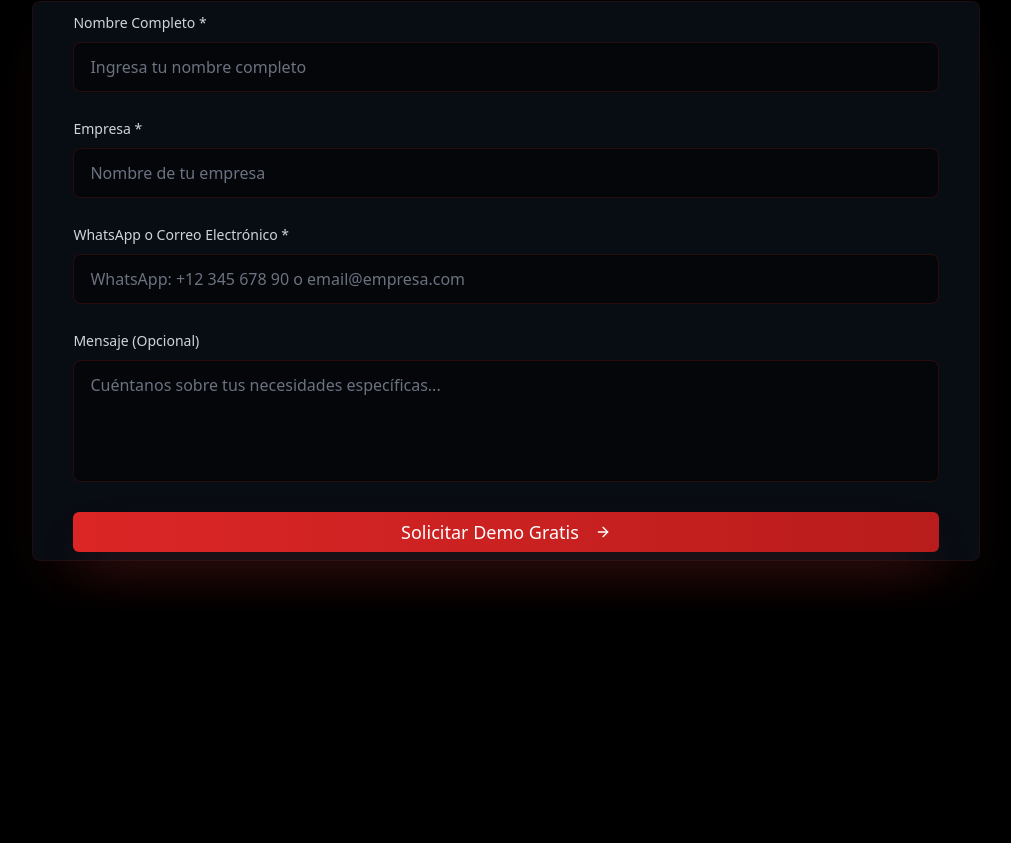
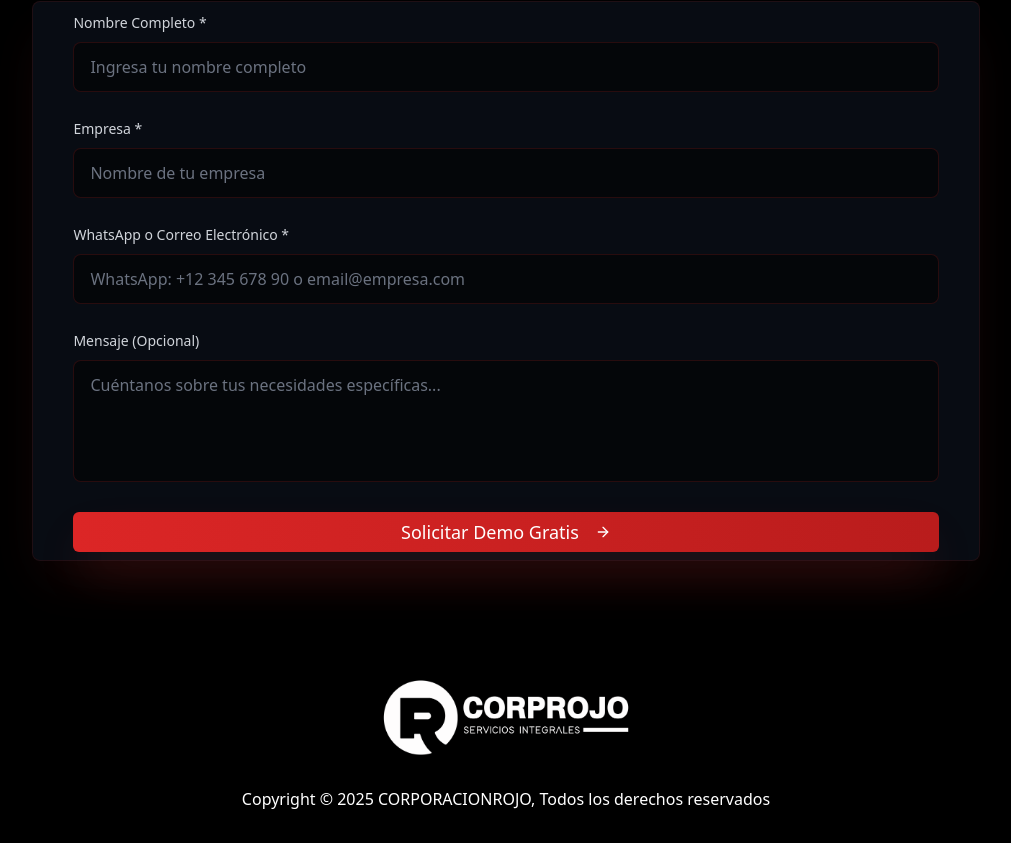
Before and after one commit to JRWebDesigner/landingSeguridad, a Next.js app: page / in a window 1280 px wide. Shown: the part 6614-7457 px from the top of the page, without its empty margins (134-1145 px from the left). Before the commit the page ends 7255 px from the top, so only its background shows below. Built offline with nearby package versions, Linux system fonts and the light colour scheme.

Commit message:
fin casi

```diff
--- a/app/page.tsx
+++ b/app/page.tsx
@@ -471,6 +471,10 @@ export default function SecurityMonitoringLanding() {
               </Card>
         </div>
       </section>
+      <footer className='relative z-10 flex justify-center items-center flex-col my-8 gap-6'>
+         <img src="./logob.png" width='270px' />
+         <span>Copyright © 2025 CORPORACIONROJO, Todos los derechos reservados</span>
+      </footer>
     </div>
   )
 }
```
Also changed, not shown: public/logob.png (added), 1 other file (tests, documents, lock files or other folders).
